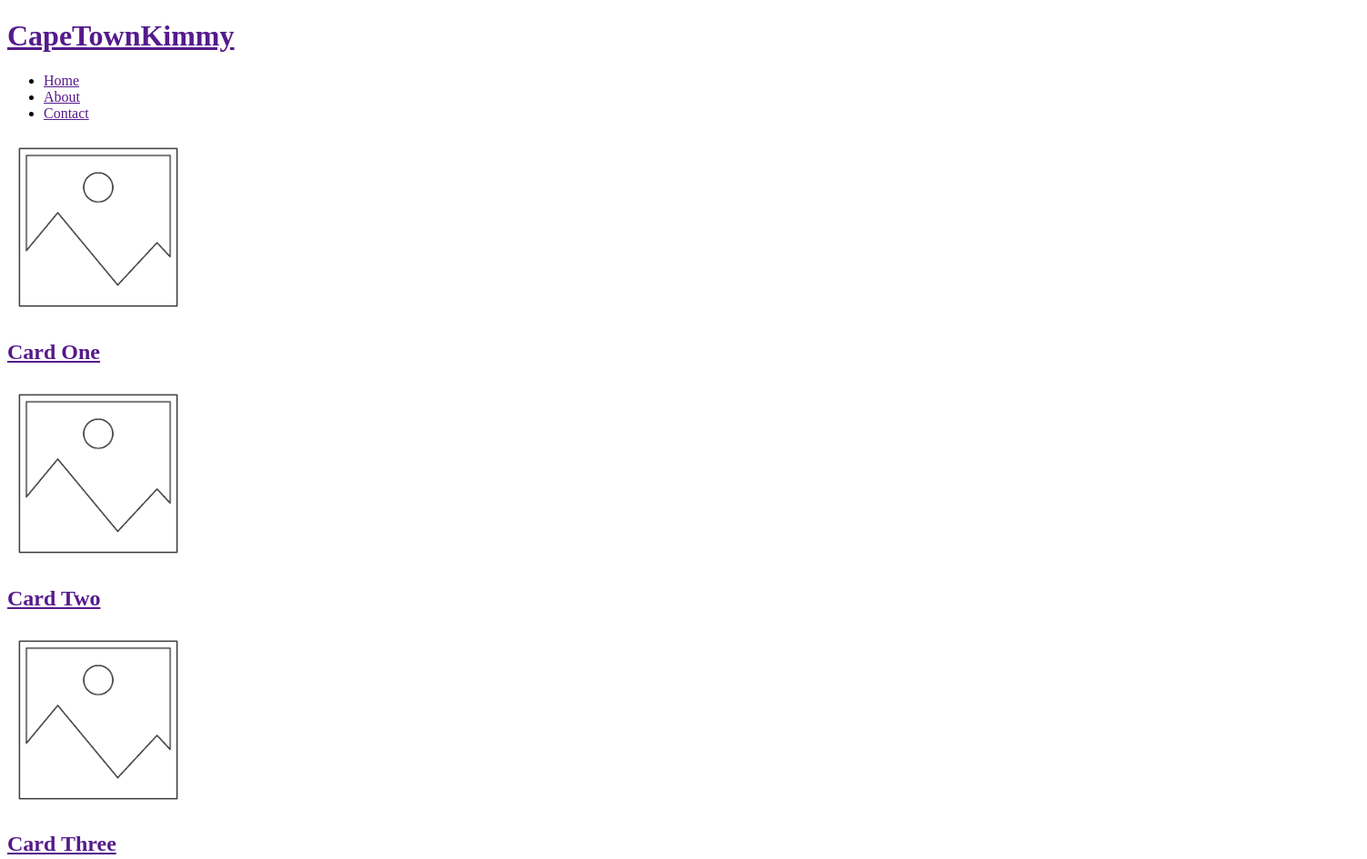
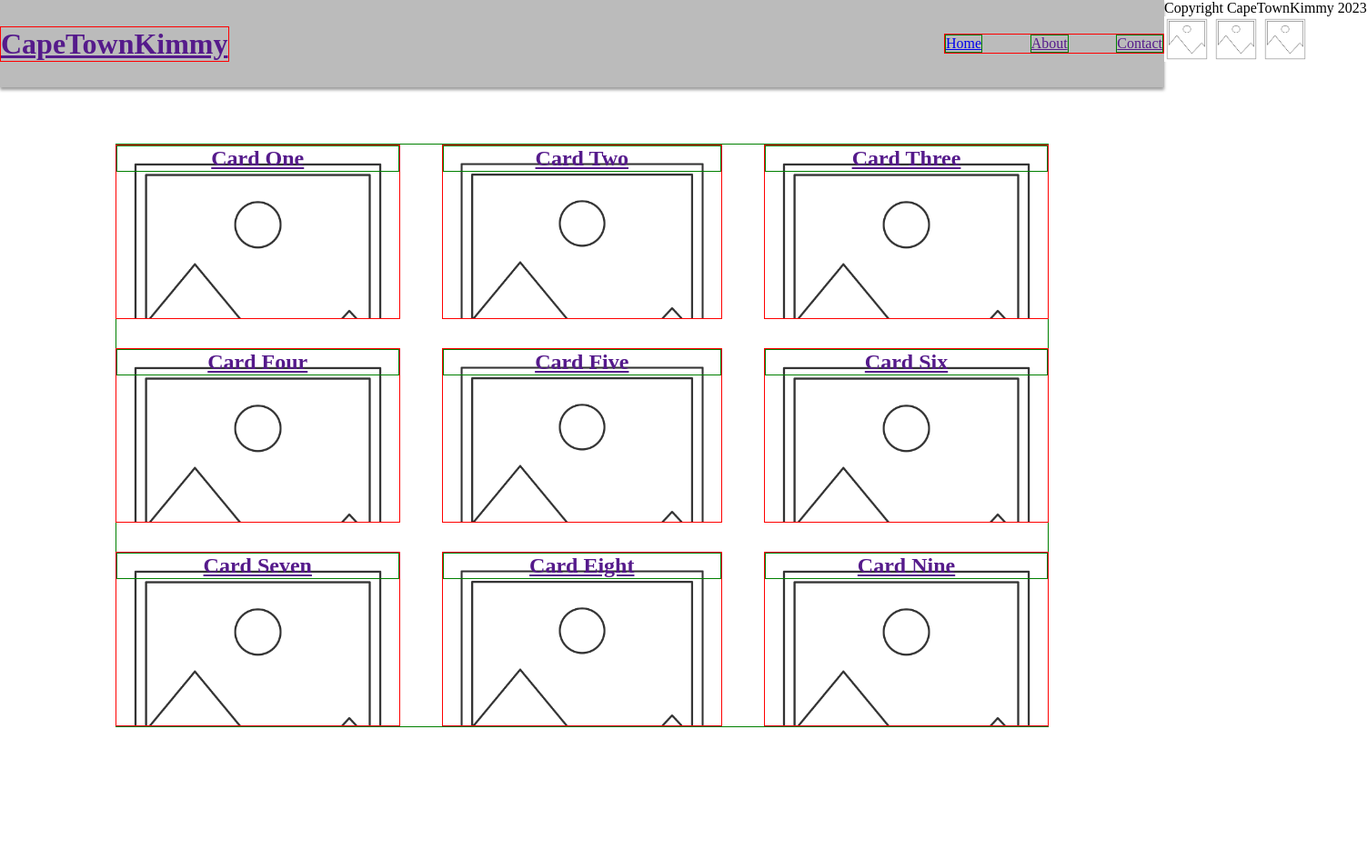
Before and after one commit to CapeTownKimmy/Portfolio, a plain HTML site: page index.html in a window 1280 px wide. Shown: the top 945 px of the page at 91% size, 1503 px wide, since content can reach past the window. After the commit the page ends 800 px from the top, so only its background shows below. Drawn offline with Linux system fonts and the light colour scheme.

Commit message:
Add basic CSS, Edit HTML

```diff
--- a/index.html
+++ b/index.html
@@ -4,62 +4,54 @@
     <meta charset="UTF-8">
     <meta name="viewport" content="width=device-width, initial-scale=1.0">
     <title>CapeTown Kimmy Portfolio</title>
+    <link rel="stylesheet" href="./style.css">
 </head>
 <body>
     <header>
         <h1><a href="">CapeTownKimmy</a></h1>
         <nav>
-            <ul>
-                <li><a href="">Home</a></li>
+            <ul class="navigation">
+                <li><a href="./index.html">Home</a></li>
                 <li><a href="">About</a></li>
                 <li><a href="">Contact</a></li>
             </ul>
         </nav>
     </header>
 
-    <main>
+    <main id="cardContainer">
         <div>
-            <img src="./images/placeholder.jpeg" alt="" width="200px">
             <h2><a href="">Card One</a></h2>
         </div>
 
         <div>
-            <img src="./images/placeholder.jpeg" alt="" width="200px">
             <h2><a href="">Card Two</a></h2>
         </div>
 
         <div>
-            <img src="./images/placeholder.jpeg" alt="" width="200px">
             <h2><a href="">Card Three</a></h2>
         </div>
 
         <div>
-            <img src="./images/placeholder.jpeg" alt="" width="200px">
             <h2><a href="">Card Four</a></h2>
         </div>
 
         <div>
-            <img src="./images/placeholder.jpeg" alt="" width="200px">
             <h2><a href="">Card Five</a></h2>
         </div>
 
         <div>
-            <img src="./images/placeholder.jpeg" alt="" width="200px">
             <h2><a href="">Card Six</a></h2>
         </div>
 
         <div>
-            <img src="./images/placeholder.jpeg" alt="" width="200px">
             <h2><a href="">Card Seven</a></h2>
         </div>
 
         <div>
-            <img src="./images/placeholder.jpeg" alt="" width="200px">
             <h2><a href="">Card Eight</a></h2>
         </div>
 
         <div>
-            <img src="./images/placeholder.jpeg" alt="" width="200px">
             <h2><a href="">Card Nine</a></h2>
         </div>
     </main>
--- /dev/null
+++ b/style.css
@@ -0,0 +1,64 @@
+* {
+    margin: 0;
+    padding: 0;
+}
+body {
+    display: flex;
+    flex-direction: column;
+    flex-wrap: wrap;
+    justify-content: space-between;
+    align-items: center;
+    height: 100vh;
+}
+
+/* ****** HEADER STYLES ****** */
+header {
+    width: 100%;
+    height: 6rem;
+
+    background-color: #bbbbbb;
+    box-shadow: 0rem .2rem .2rem #9e9e9e ;
+
+    display: flex;
+    justify-content: space-between;
+    align-items: center;
+}
+h1 {
+    border: 1px solid red;
+}
+.navigation {
+    border: 1px solid red;
+    width: 15rem;
+    display: flex;
+    justify-content: space-between;
+}
+.navigation li {
+    border: 1px solid green;
+    list-style: none;
+}
+
+
+
+/* ****** DISPLAY GRID STYLES ****** */
+#cardContainer {
+    border: 1px solid green;
+    display: grid;
+    grid-template-columns: repeat(3, auto);
+    grid-template-rows: repeat(3, auto);
+    gap: 2rem 3rem;
+    justify-items: center;
+    width: 80%;
+    height: 80%;
+}
+div {
+    border: 1px solid red;
+    justify-self: center;
+    width: 100%;
+    background-image: url(./images/placeholder.jpeg);
+    background-repeat: no-repeat;
+    background-size: cover;
+}
+h2 {
+    border: 1px solid green;
+    text-align: center;
+}
```
